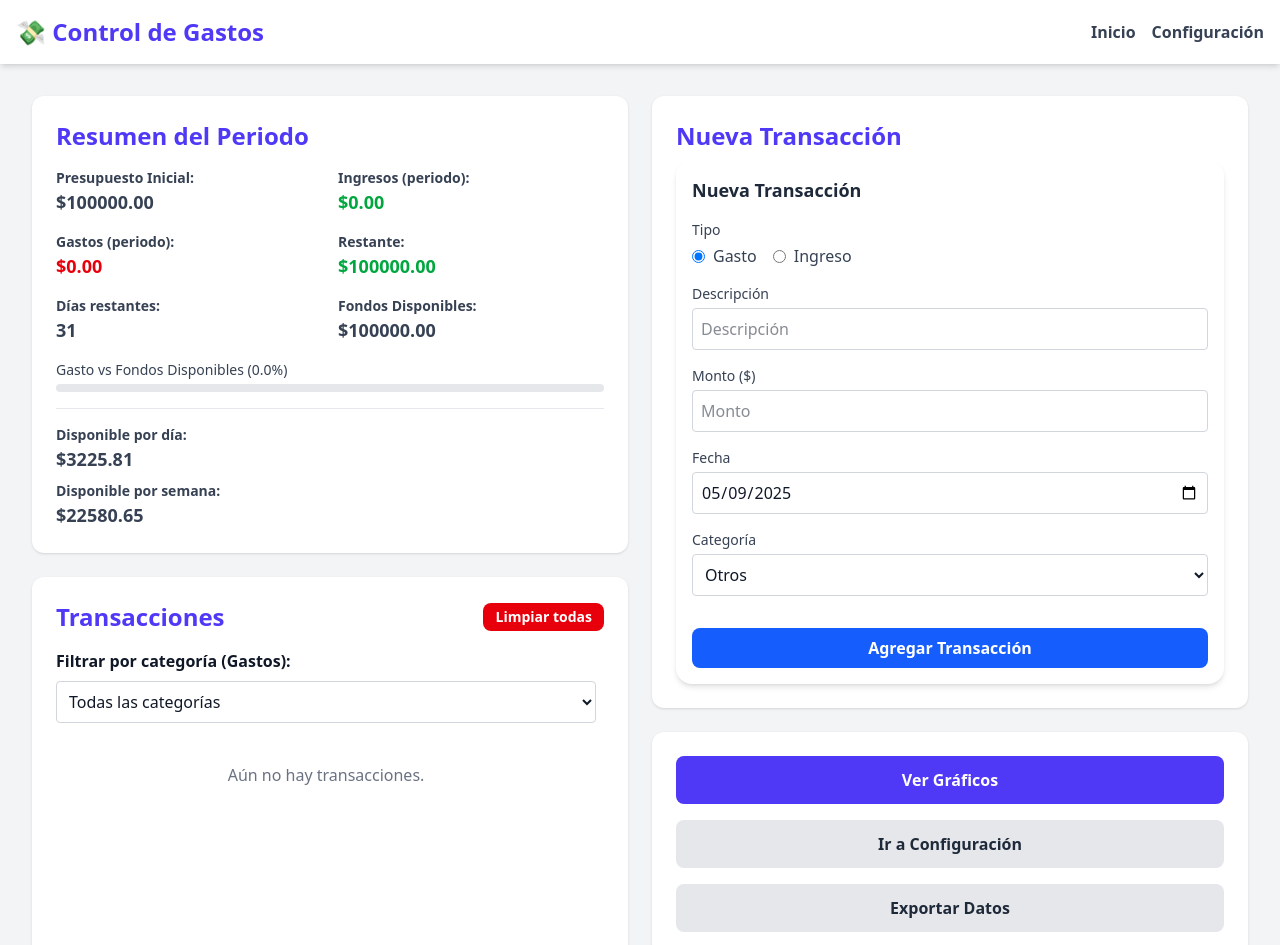
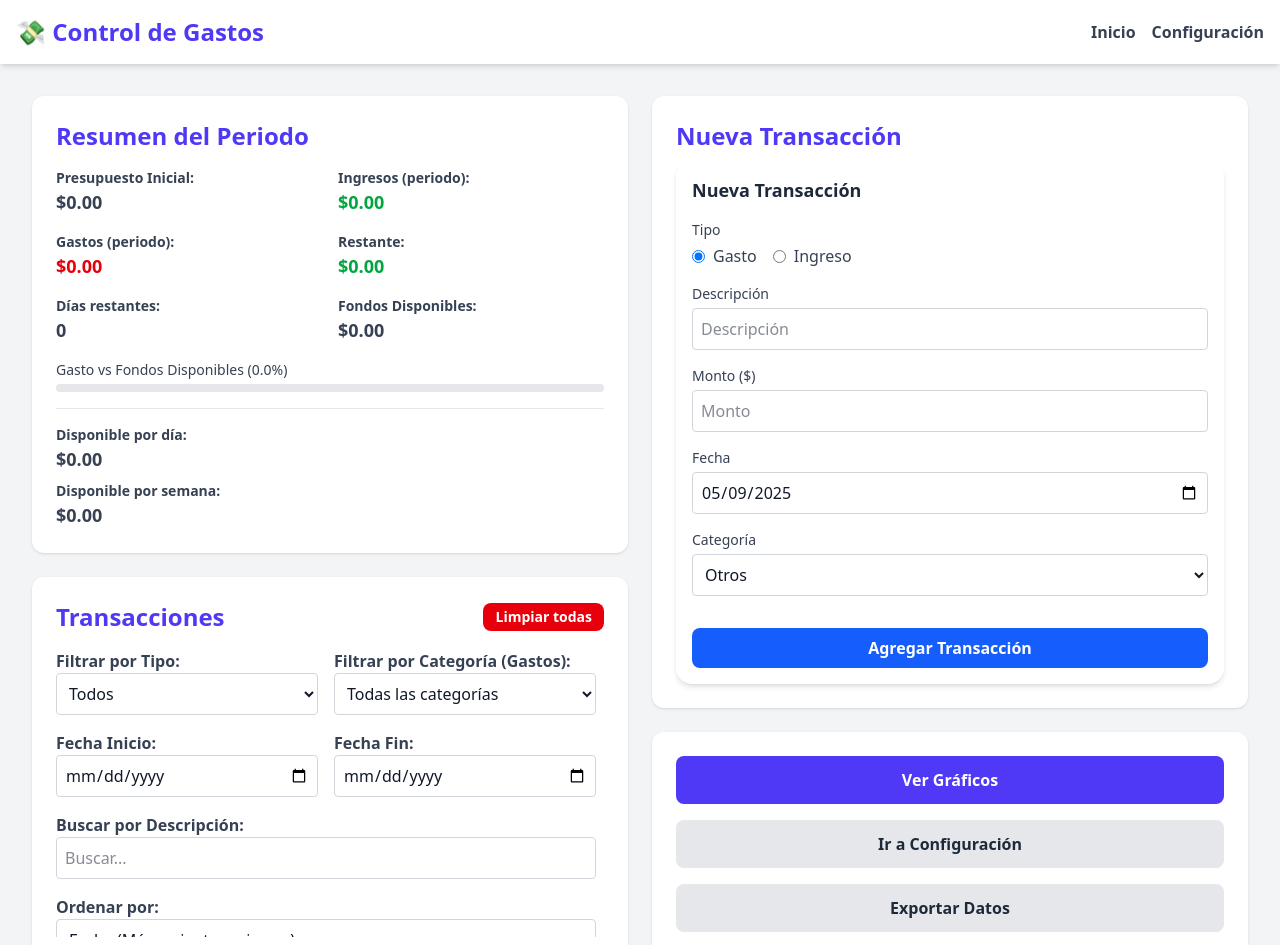
Before and after one commit to 8medios/control-gastos, a SvelteKit app: page / in a window 1280 px wide. Shown: the top 945 px of the page. Built offline with nearby package versions, Linux system fonts and the light colour scheme.

Commit message:
Mejoras en los filtros

```diff
--- a/src/lib/components/EditTransactionModal.svelte
+++ b/src/lib/components/EditTransactionModal.svelte
@@ -111,6 +111,7 @@
 	}
 </script>
 
+<!-- svelte-ignore a11y_click_events_have_key_events -->
 <!-- svelte-ignore a11y_click_events_have_key_events -->
 <!-- svelte-ignore a11y_no_static_element_interactions -->
 <div
--- a/src/routes/+page.svelte
+++ b/src/routes/+page.svelte
@@ -4,8 +4,8 @@
 	import EditTransactionModal from "$lib/components/EditTransactionModal.svelte";
 	import ConfirmModal from "$lib/components/ConfirmModal.svelte";
 	import type { Transaction, BudgetConfig } from "$lib/types";
-	import { expenses } from "$lib/stores";
-	import { budget } from "$lib/config";
+	// Importar los stores necesarios desde $lib/stores
+	import { expenses, budget, categories } from "$lib/stores";
 
 	// Importar Chart.js directamente
 	import Chart from "chart.js/auto"; // Importa Chart.js (usa 'auto' para registrar controladores básicos)
@@ -58,41 +58,28 @@
 		confirmDeleteMessage = "";
 	};
 
-	const handleRequestClearAll = () => {
+	const handleRequestClearAll = () => { // <-- Estas funciones están definidas aquí
 		isConfirmClearAllOpen = true;
 	};
-	const handleConfirmClearAll = () => {
+	const handleConfirmClearAll = () => { // <-- Estas funciones están definidas aquí
 		expenses.set([]);
 		isConfirmClearAllOpen = false;
 	};
-	const handleCancelClearAll = () => {
+	const handleCancelClearAll = () => { // <-- Estas funciones están definidas aquí
 		isConfirmClearAllOpen = false;
 	};
 
 	// Lógica de edición
-	let editingExpense: Transaction | null = null;
+	// Ahora almacenamos solo el ID de la transacción que se está editando
+	let editingExpenseId: string | null = null;
+
 	const handleStartEditing = (e: CustomEvent<string>) => {
 		const idToEdit = e.detail;
-		const transactionToEdit = $expenses.find(
-			(transaction) => transaction.id === idToEdit
-		);
-		if (
-			transactionToEdit &&
-			transactionToEdit.id &&
-			transactionToEdit.name !== undefined &&
-			transactionToEdit.amount !== undefined &&
-			transactionToEdit.type
-		) {
-			editingExpense = { ...transactionToEdit };
-		} else {
-			console.warn(
-				"Intento de editar una transacción inválida o no encontrada:",
-				idToEdit,
-				transactionToEdit
-			);
-			editingExpense = null;
-		}
+		// Simplemente establecemos el ID de la transacción a editar.
+		// El modal se encargará de encontrar la transacción por este ID.
+		editingExpenseId = idToEdit;
 	};
+
 	const handleModalSave = (e: CustomEvent<Transaction>) => {
 		const updatedTransaction = e.detail;
 		expenses.update((list) => {
@@ -103,29 +90,47 @@
 				return transaction;
 			});
 		});
-		editingExpense = null;
+		// Después de guardar, cerramos el modal estableciendo editingExpenseId a null
+		editingExpenseId = null;
 	};
+
 	const handleModalCancel = () => {
-		editingExpense = null;
+		// Al cancelar, simplemente cerramos el modal estableciendo editingExpenseId a null
+		editingExpenseId = null;
 	};
+
+	// --- Lógica para obtener la transacción a editar ---
+	// Bloque reactivo para encontrar la transacción a editar cuando editingExpenseId cambia
+	$: transactionToEdit = $expenses.find(tx => tx.id === editingExpenseId);
 
 
 	// Cálculos basados en el periodo de presupuesto
+	// Modificado para manejar startDate inválido
 	$: totalGastos = $expenses.reduce((acc, item) => {
+		const periodEndDate = getPeriodEndDate($budget.startDate);
+		// Solo calcular si periodEndDate es válido
 		if (
 			item.type === "expense" &&
+			$budget.startDate && // Asegurarse de que startDate no esté vacío
+			periodEndDate && // Asegurarse de que periodEndDate sea válido
 			item.date >= $budget.startDate &&
-			item.date <= getPeriodEndDate($budget.startDate)
+			item.date <= periodEndDate
 		) {
 			return acc + item.amount;
 		}
 		return acc;
 	}, 0);
+
+	// Modificado para manejar startDate inválido
 	$: totalIngresos = $expenses.reduce((acc, item) => {
+		const periodEndDate = getPeriodEndDate($budget.startDate);
+		// Solo calcular si periodEndDate es válido
 		if (
 			item.type === "income" &&
+			$budget.startDate && // Asegurarse de que startDate no esté vacío
+			periodEndDate && // Asegurarse de que periodEndDate sea válido
 			item.date >= $budget.startDate &&
-			item.date <= getPeriodEndDate($budget.startDate)
+			item.date <= periodEndDate
 		) {
 			return acc + item.amount;
 		}
@@ -133,27 +138,62 @@
 	}, 0);
 
 	// Función auxiliar para obtener la fecha de fin del periodo
-	function getPeriodEndDate(startDateString: string): string {
+	// Modificada para devolver null si startDateString es inválido
+	function getPeriodEndDate(startDateString: string): string | null {
+		if (!startDateString) {
+			return null; // Retorna null si la cadena de fecha de inicio está vacía
+		}
 		const start = new Date(startDateString);
+		// Comprobar si la fecha inicial es válida
+		if (isNaN(start.getTime())) {
+			console.error("Fecha de inicio de presupuesto inválida:", startDateString);
+			return null; // Retorna null si la fecha es inválida
+		}
+
 		const endOfPeriod = new Date(
 			start.getFullYear(),
 			start.getMonth() + 1,
 			start.getDate()
 		);
-		const endDate = new Date(endOfPeriod.getTime() - 1000 * 60 * 60 * 24)
-			.toISOString()
-			.slice(0, 10);
-		return endDate;
+		// Comprobar si la fecha calculada es válida
+		if (isNaN(endOfPeriod.getTime())) {
+			console.error("Fecha de fin de periodo calculada inválida.");
+			return null; // Retorna null si la fecha calculada es inválida
+		}
+
+		// Restar un día para obtener el último día del mes (o periodo)
+		const endDate = new Date(endOfPeriod.getTime() - 1000 * 60 * 60 * 24);
+
+		// Comprobar si la fecha final es válida antes de formatear
+		if (isNaN(endDate.getTime())) {
+			console.error("Fecha de fin de periodo final inválida.");
+			return null; // Retorna null si la fecha final es inválida
+		}
+
+		return endDate.toISOString().slice(0, 10);
 	}
 
 	// Función para obtener todas las fechas dentro de un rango
+	// Modificada para manejar fechas de inicio/fin inválidas
 	function getDatesInRange(
-		startDateString: string,
-		endDateString: string
+		startDateString: string | null, // Puede ser null ahora
+		endDateString: string | null // Puede ser null ahora
 	): string[] {
 		const dateArray: string[] = [];
+		if (!startDateString || !endDateString) {
+			return dateArray; // Retorna array vacío si alguna fecha es nula o vacía
+		}
+
 		let currentDate = new Date(startDateString);
 		const endDate = new Date(endDateString);
+
+		// Comprobar si las fechas son válidas antes de iterar
+		if (isNaN(currentDate.getTime()) || isNaN(endDate.getTime())) {
+			console.error("Fechas de rango inválidas para getDatesInRange.");
+			return dateArray; // Retorna array vacío si las fechas son inválidas
+		}
+
+
 		while (currentDate <= endDate) {
 			dateArray.push(currentDate.toISOString().slice(0, 10));
 			currentDate.setDate(currentDate.getDate() + 1);
@@ -161,31 +201,62 @@
 		return dateArray;
 	}
 
+	// Modificado para manejar startDate inválido
 	$: restante = $budget.amount + totalIngresos - totalGastos;
-	$: diasRestantesPeriodo = calcularDiasRestantesPeriodo($budget.startDate);
+
+	// Modificado para manejar startDate inválido
+	$: diasRestantesPeriodo = $budget.startDate ? calcularDiasRestantesPeriodo($budget.startDate) : 0; // Si startDate es inválido, días restantes es 0
+
 	$: diario = (
 		restante / (diasRestantesPeriodo > 0 ? diasRestantesPeriodo : 1)
 	).toFixed(2);
 	$: semanal = (
 		restante / (diasRestantesPeriodo > 0 ? diasRestantesPeriodo / 7 : 1)
 	).toFixed(2);
+
+	// Modificado para manejar startDate inválido
 	function calcularDiasTotalesPeriodo(startDateString: string): number {
+		if (!startDateString) {
+			return 0; // Retorna 0 si la cadena de fecha de inicio está vacía
+		}
 		const start = new Date(startDateString);
+		if (isNaN(start.getTime())) {
+			console.error("Fecha de inicio de presupuesto inválida para calcularDiasTotalesPeriodo:", startDateString);
+			return 0; // Retorna 0 si la fecha es inválida
+		}
+
 		const endOfPeriod = new Date(
 			start.getFullYear(),
 			start.getMonth() + 1,
 			start.getDate()
 		);
+		if (isNaN(endOfPeriod.getTime())) {
+			console.error("Fecha de fin de periodo calculada inválida para calcularDiasTotalesPeriodo.");
+			return 0; // Retorna 0 si la fecha calculada es inválida
+		}
+
 		const diffTime = endOfPeriod.getTime() - start.getTime();
 		const diffDays = Math.ceil(diffTime / (1000 * 60 * 60 * 24));
 		return diffDays;
 	}
+
+	// Modificado para manejar startDate inválido
 	function calcularDiasRestantesPeriodo(startDateString: string): number {
+		if (!startDateString) {
+			return 0; // Retorna 0 si la cadena de fecha de inicio está vacía
+		}
 		const hoy = new Date();
 		hoy.setHours(0, 0, 0, 0);
 
 		const start = new Date(startDateString);
 		start.setHours(0, 0, 0, 0);
+
+		// Comprobar si la fecha inicial es válida
+		if (isNaN(start.getTime())) {
+			console.error("Fecha de inicio de presupuesto inválida para calcularDiasRestantesPeriodo:", startDateString);
+			return 0; // Retorna 0 si la fecha es inválida
+		}
+
 
 		const endOfPeriod = new Date(
 			start.getFullYear(),
@@ -193,6 +264,13 @@
 			start.getDate()
 		);
 		endOfPeriod.setHours(0, 0, 0, 0);
+
+		// Comprobar si la fecha de fin calculada es válida
+		if (isNaN(endOfPeriod.getTime())) {
+			console.error("Fecha de fin de periodo calculada inválida para calcularDiasRestantesPeriodo.");
+			return 0; // Retorna 0 si la fecha calculada es inválida
+		}
+
 
 		if (hoy < start) {
 			return calcularDiasTotalesPeriodo(startDateString);
@@ -206,30 +284,54 @@
 		return diffDays;
 	}
 
+
 	const clearExpenses = () => {
 		if (confirm("¿Borrar todas las transacciones?")) {
 			expenses.set([]);
 		}
 	};
 
-	let categoriaSeleccionada: string = "Todas";
+	// --- Variables de Estado para Filtrado y Búsqueda ---
+	let filterCategory: string = "Todas"; // Ya existente, ahora parte de los filtros
+	let filterType: "all" | "expense" | "income" = "all"; // Filtro por tipo
+	let filterStartDate: string = ""; // Filtro por fecha de inicio
+	let filterEndDate: string = ""; // Filtro por fecha de fin
+	let searchTerm: string = ""; // Término de búsqueda por descripción
+	let sortOrder: "date-desc" | "date-asc" | "amount-desc" | "amount-asc" = "date-desc"; // Ordenación
 
-	$: gastosFiltrados = $expenses.filter((transaction) => {
-		const isExpense = transaction.type === "expense";
-		const matchesCategory =
-			categoriaSeleccionada === "Todas" ||
-			(isExpense && transaction.category === categoriaSeleccionada);
-		return (isExpense && matchesCategory) || transaction.type === "income";
+	// --- Lógica de Filtrado, Búsqueda y Ordenación ---
+	$: filteredAndSortedExpenses = $expenses
+		.filter(transaction => {
+			// Aplicar filtro por categoría (solo a gastos)
+			const categoryMatch = filterCategory === "Todas" ||
+				(transaction.type === "expense" && transaction.category === filterCategory);
+
+			// Aplicar filtro por tipo
+			const typeMatch = filterType === "all" || transaction.type === filterType;
+
+			// Aplicar filtro por rango de fechas
+			const dateMatch = (!filterStartDate || transaction.date >= filterStartDate) &&
+				(!filterEndDate || transaction.date <= filterEndDate);
+
+			// Aplicar búsqueda por término (insensible a mayúsculas/minúsculas)
+			const searchMatch = transaction.name.toLowerCase().includes(searchTerm.toLowerCase());
+
+			return categoryMatch && typeMatch && dateMatch && searchMatch;
+		})
+		.sort((a, b) => {
+			// Aplicar ordenación
+			if (sortOrder === "date-desc") {
+				return new Date(b.date).getTime() - new Date(a.date).getTime();
+			} else if (sortOrder === "date-asc") {
+				return new Date(a.date).getTime() - new Date(b.date).getTime();
+			} else if (sortOrder === "amount-desc") {
+				return b.amount - a.amount;
+			} else if (sortOrder === "amount-asc") {
+				return a.amount - b.amount;
+			}
+			return 0; // Orden por defecto si no coincide (aunque siempre debería coincidir)
 		});
 
-	const categories = [
-		"Alimentación",
-		"Transporte",
-		"Entretenimiento",
-		"Salud",
-		"Educación",
-		"Otros",
-	];
 
 	$: totalFondosDisponibles = $budget.amount + totalIngresos;
 	$: porcentajeGastado =
@@ -243,11 +345,11 @@
 			? "bg-yellow-500"
 			: "bg-red-500";
 
-	// ** DATOS Y OPCIONES PARA LOS GRÁFICOS **
+	// ** Datos y Opciones para los Gráficos **
 	import { readable } from "svelte/store";
 
 	const isDarkMode = readable(false, (set) => {
-		if (!browser) return;
+		if (!browser) return; // Asegurarse de estar en el navegador
 		const observer = new MutationObserver(() => {
 			set(document.body.classList.contains("dark"));
 		});
@@ -259,14 +361,17 @@
 		return () => observer.disconnect();
 	});
 
-	// --- Datos para el GRÁFICO DE BARRAS (Gastos/Ingresos Diarios) ---
+	// --- Datos para el Gráfico de Barras (Gastos/Ingresos Diarios) ---
+	// Modificado para manejar startDate inválido
 	$: periodStartDate = $budget.startDate;
-	$: periodEndDate = getPeriodEndDate(periodStartDate);
-	$: chartLabels = getDatesInRange(periodStartDate, periodEndDate);
+	$: periodEndDate = getPeriodEndDate(periodStartDate); // periodEndDate ahora puede ser null
+	$: chartLabels = getDatesInRange(periodStartDate, periodEndDate); // getDatesInRange maneja nulls
 	$: dailyTotals = $expenses.reduce(
 		(acc, transaction) => {
+			// Solo calcular si periodEndDate es válido
 			if (
 				transaction.date >= periodStartDate &&
+				periodEndDate && // Asegurarse de que periodEndDate sea válido
 				transaction.date <= periodEndDate
 			) {
 				if (!acc[transaction.date]) {
@@ -355,12 +460,13 @@
 		},
 	};
 
-	// --- Datos para el GRÁFICO DE TARTA (Gastos por Categoría) ---
-	$: periodExpenses = $expenses.filter(t => t.type === 'expense' && t.date >= periodStartDate && t.date <= periodEndDate);
-	$: categoryTotals = periodExpenses.reduce((acc, transaction) => { /* ... */ const category = transaction.category || 'Otros'; if (!acc[category]) { acc[category] = 0; } acc[category] += transaction.amount; return acc; }, {} as Record<string, number>);
+	// --- Datos para el Gráfico de Tarta (Gastos por Categoría) ---
+	// Modificado para manejar startDate inválido
+	$: periodExpenses = $expenses.filter(t => t.type === 'expense' && $budget.startDate && periodEndDate && t.date >= $budget.startDate && t.date <= periodEndDate); // periodEndDate puede ser null
+	$: categoryTotals = periodExpenses.reduce((acc, transaction) => { const category = transaction.category || 'Otros'; if (!acc[category]) { acc[category] = 0; } acc[category] += transaction.amount; return acc; }, {} as Record<string, number>);
 	$: pieChartLabels = Object.keys(categoryTotals);
 	$: pieChartDataValues = Object.values(categoryTotals);
-	function generateColors(numColors: number): string[] { /* ... */ const colors = [ '#4F46E5', '#10B981', '#F59E0B', '#EF4444', '#3B82F6', '#A855F7', '#EC4899', '#6EE7B7', '#FCD34D', '#F87171', '#818CF8', '#C084FC', '#F472B6', '#A7F3D0', '#FDE68A' ]; const generated = []; for(let i = 0; i < numColors; i++){ generated.push(colors[i % colors.length]); } return generated; }
+	function generateColors(numColors: number): string[] { const colors = [ '#4F46E5', '#10B981', '#F59E0B', '#EF4444', '#3B82F6', '#A855F7', '#EC4899', '#6EE7B7', '#FCD34D', '#F87171', '#818CF8', '#C084FC', '#F472B6', '#A7F3D0', '#FDE68A' ]; const generated = []; for(let i = 0; i < numColors; i++){ generated.push(colors[i % colors.length]); } return generated; }
 	$: pieChartDatasets = [ { label: 'Gasto por Categoría', data: pieChartDataValues, backgroundColor: generateColors(pieChartLabels.length), borderColor: $isDarkMode ? '#1F2937' : '#FFFFFF', borderWidth: 1, } ];
 	$: pieChartOptions = { responsive: true, maintainAspectRatio: false, plugins: { title: { display: true, text: 'Distribución de Gastos por Categoría', color: $isDarkMode ? '#E5E7EB' : '#1F2937', }, legend: { display: true, position: 'top' as const, labels: { color: $isDarkMode ? '#D1D5DB' : '#4B5563', } }, tooltip: { backgroundColor: $isDarkMode ? 'rgba(229, 231, 235, 0.9)' : 'rgba(31, 41, 55, 0.9)', titleColor: $isDarkMode ? '#1F2937' : '#E5E7EB', bodyColor: $isDarkMode ? '#1F2937' : '#E5E7EB', borderColor: $isDarkMode ? '#4B5563' : '#D1D5DB', borderWidth: 1, cornerRadius: 4, callbacks: { label: function(context: any) { const label = context.label || ''; const value = context.raw || 0; const total = context.chart.data.datasets[0].data.reduce((sum: number, val: number) => sum + val, 0); const percentage = total > 0 ? ((value / total) * 100).toFixed(1) : 0; return `${label}: $${value.toFixed(2)} (${percentage}%)`; } } } } };
 
@@ -376,12 +482,12 @@
 	onMount(() => {
 		if (!browser) return; // Asegurarse de estar en el navegador
 
-		// Crear GRÁFICO DE BARRAS
+		// Crear Gráfico de Barras
 		const barCtx = barCanvasElement.getContext("2d");
 		if (!barCtx) { console.error("Could not get bar canvas context"); return; }
 		myBarChart = new Chart(barCtx, { type: "bar", data: { labels: chartLabels, datasets: barChartDatasets, }, options: barChartOptions, });
 
-		// Crear GRÁFICO DE TARTA
+		// Crear Gráfico de Tarta
 		const pieCtx = pieCanvasElement.getContext("2d");
 		if (!pieCtx) { console.error("Could not get pie canvas context"); return; }
 		myPieChart = new Chart(pieCtx, { type: "pie", data: { labels: pieChartLabels, datasets: pieChartDatasets }, options: pieChartOptions, });
@@ -563,7 +669,8 @@
 				</div>
 			</section>
 
-			<section class="bg-white dark:bg-gray-800 shadow rounded-xl p-6 w-full space-y-4 flex flex-col h-96 overflow-hidden"> <div class="flex justify-between items-center">
+			<section class="bg-white dark:bg-gray-800 shadow rounded-xl p-6 w-full space-y-4 flex flex-col h-96 overflow-hidden">
+				<div class="flex justify-between items-center">
 					<h2 class="text-2xl font-bold text-indigo-600 dark:text-indigo-400">Transacciones</h2>
 					<button
 						on:click={handleRequestClearAll}
@@ -572,32 +679,90 @@
 						Limpiar todas
 					</button>
 				</div>
-                <div class="space-y-2 flex-grow overflow-y-auto pr-2 custom-scrollbar"> <label for="categoria" class="font-semibold block"
-						>Filtrar por categoría (Gastos):</label
+				<div class="space-y-4 flex-grow overflow-y-auto pr-2 custom-scrollbar">
+					<div class="grid grid-cols-1 sm:grid-cols-2 gap-4">
+						<div>
+							<label for="filter-type" class="font-semibold block text-gray-700 dark:text-gray-300">Filtrar por Tipo:</label>
+							<select
+								id="filter-type"
+								bind:value={filterType}
+								class="w-full p-2 rounded border border-gray-300 dark:border-gray-600 dark:bg-gray-700 dark:text-white"
 							>
+								<option value="all">Todos</option>
+								<option value="expense">Gastos</option>
+								<option value="income">Ingresos</option>
+							</select>
+						</div>
+
+						<div>
+							<label for="filter-category" class="font-semibold block text-gray-700 dark:text-gray-300">Filtrar por Categoría (Gastos):</label>
 							<select
-						id="categoria"
-						bind:value={categoriaSeleccionada}
+								id="filter-category"
+								bind:value={filterCategory}
 								class="w-full p-2 rounded border border-gray-300 dark:border-gray-600 dark:bg-gray-700 dark:text-white"
 							>
 								<option value="Todas">Todas las categorías</option>
-						<option value="Alimentación">Alimentación</option>
-						<option value="Transporte">Transporte</option>
-						<option value="Entretenimiento">Entretenimiento</option>
-						<option value="Salud">Salud</option>
-						<option value="Educación">Educación</option>
-						<option value="Otros">Otros</option>
+								{#each $categories as cat}
+									<option value={cat}>{cat}</option>
+								{/each}
 							</select>
+						</div>
+
+						<div>
+							<label for="filter-start-date" class="font-semibold block text-gray-700 dark:text-gray-300">Fecha Inicio:</label>
+							<input
+								id="filter-start-date"
+								type="date"
+								bind:value={filterStartDate}
+								class="w-full p-2 rounded border border-gray-300 dark:border-gray-600 dark:bg-gray-700 dark:text-white"
+							/>
+						</div>
+
+						<div>
+							<label for="filter-end-date" class="font-semibold block text-gray-700 dark:text-gray-300">Fecha Fin:</label>
+							<input
+								id="filter-end-date"
+								type="date"
+								bind:value={filterEndDate}
+								class="w-full p-2 rounded border border-gray-300 dark:border-gray-600 dark:bg-gray-700 dark:text-white"
+							/>
+						</div>
+
+						<div class="sm:col-span-2">
+							<label for="search-term" class="font-semibold block text-gray-700 dark:text-gray-300">Buscar por Descripción:</label>
+							<input
+								id="search-term"
+								type="text"
+								placeholder="Buscar..."
+								bind:value={searchTerm}
+								class="w-full p-2 rounded border border-gray-300 dark:border-gray-600 dark:bg-gray-700 dark:text-white"
+							/>
+						</div>
+
+						<div class="sm:col-span-2">
+							<label for="sort-order" class="font-semibold block text-gray-700 dark:text-gray-300">Ordenar por:</label>
+							<select
+								id="sort-order"
+								bind:value={sortOrder}
+								class="w-full p-2 rounded border border-gray-300 dark:border-gray-600 dark:bg-gray-700 dark:text-white"
+							>
+								<option value="date-desc">Fecha (Más recientes primero)</option>
+								<option value="date-asc">Fecha (Más antiguas primero)</option>
+								<option value="amount-desc">Monto (Mayor primero)</option>
+								<option value="amount-asc">Monto (Menor primero)</option>
+							</select>
+						</div>
+					</div>
 					<ul class="w-full space-y-2">
-                        {#each gastosFiltrados as transaction (transaction.id)}
+						{#each filteredAndSortedExpenses as transaction (transaction.id)}
 							<TransactionItem
 								{transaction}
 								on:requestDelete={handleRequestDelete}
 								on:edit={handleStartEditing}
 								/>
 						{/each}
-                         {#if $expenses.length === 0}
-                             <p class="text-center text-gray-500 dark:text-gray-400 py-8">Aún no hay transacciones.</p>
+						{#if filteredAndSortedExpenses.length === 0}
+							<p class="text-center text-gray-500 dark:text-gray-400 py-8">No se encontraron transacciones con los filtros aplicados.</p>
 						{/if}
 					</ul>
 				</div>
@@ -667,7 +832,12 @@
 
 	</section>
 
-	{#if editingExpense} <EditTransactionModal transaction={editingExpense} {categories} on:save={handleModalSave} on:cancel={handleModalCancel} /> {/if}
+	{#if editingExpenseId !== null}
+		{#if transactionToEdit}
+			<EditTransactionModal transaction={transactionToEdit} categories={$categories} on:save={handleModalSave} on:cancel={handleModalCancel} />
+		{/if}
+	{/if}
+
 	{#if isConfirmDeleteOpen} <ConfirmModal title="Confirmar Eliminación" message={confirmDeleteMessage} on:confirm={handleConfirmDelete} on:cancel={handleCancelDelete} /> {/if}
 	{#if isConfirmClearAllOpen} <ConfirmModal title="Confirmar Limpiar Todo" message={confirmClearAllMessage} confirmButtonText="Sí, Eliminar Todo" confirmButtonClass="bg-red-600 hover:bg-red-700 text-white" cancelButtonText="No, Cancelar" cancelButtonClass="bg-gray-300 hover:bg-gray-400 text-gray-800" on:confirm={handleConfirmClearAll} on:cancel={handleCancelClearAll} /> {/if}
 
```
Also changed, not shown: src/lib/stores.ts (+5 -2 lines). Lines whose indentation alone changed are shown as unchanged.
